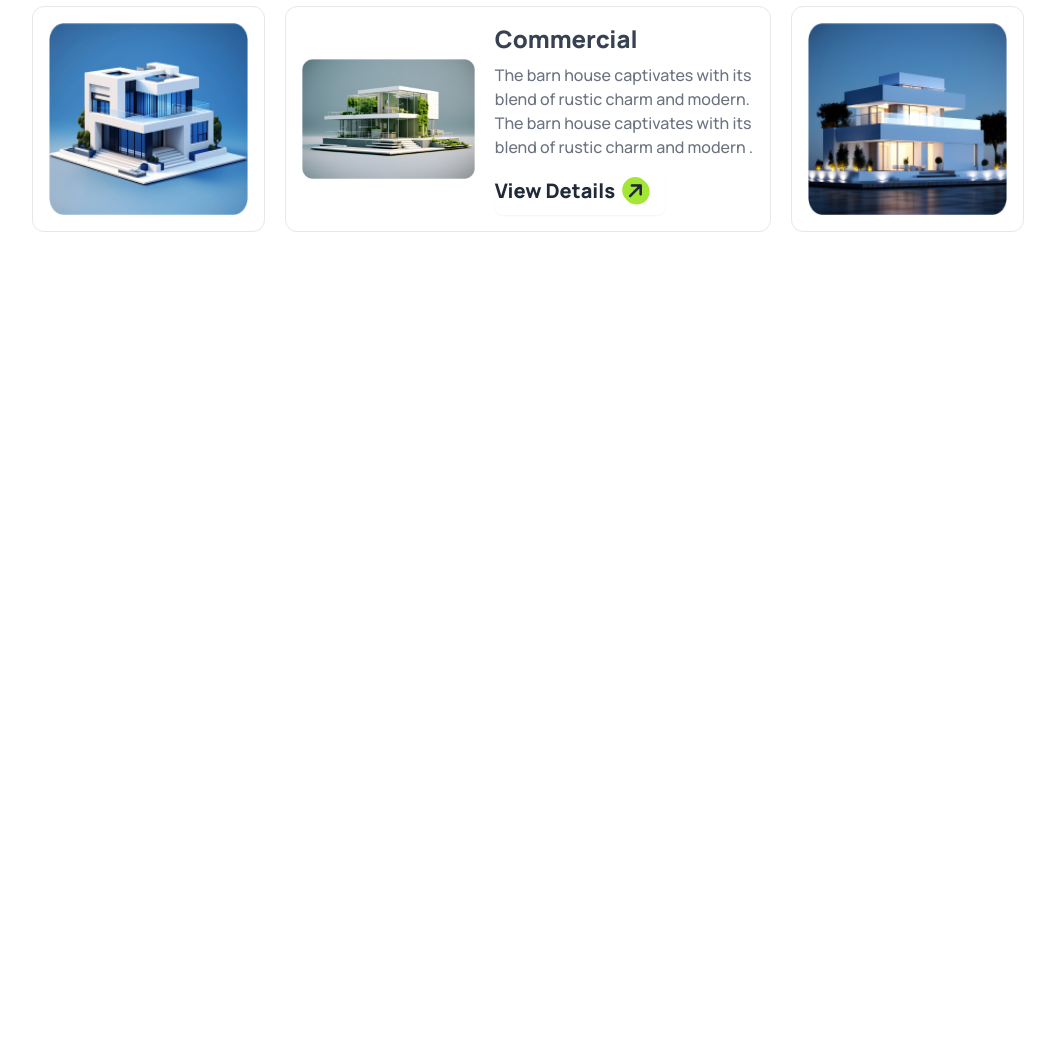
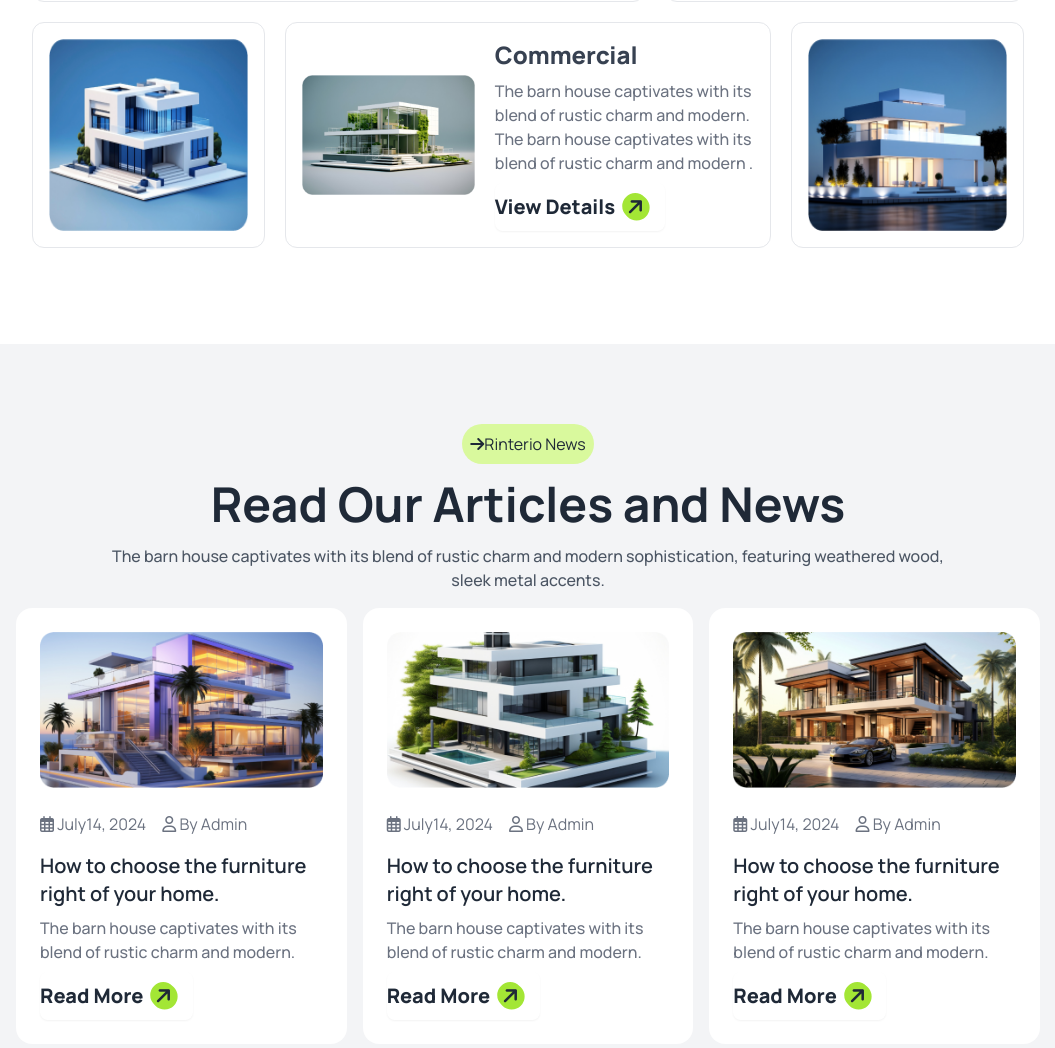
Before and after one commit to nadim-ahmed/architecture-firm, a plain HTML site: page index.html in a window 1280 px wide. Shown: the part 2985-4033 px from the top of the page, without its empty margins (112-1167 px from the left). Before the commit the page ends 3217 px from the top, so only its background shows below. Drawn offline with nearby package versions, Linux system fonts and the light colour scheme.

Commit message:
Article & News section added

```diff
--- a/index.html
+++ b/index.html
@@ -227,9 +227,9 @@
         </section>
 
         <!-- Portfolio section  -->
-        <section class="max-w-screen-lg mx-auto">
+        <section class="max-w-screen-lg mx-auto my-24">
             <!-- content  -->
-            <div class="text-center w-10/12 mx-auto mt-20">
+            <div class="text-center w-10/12 mx-auto">
                 <div class="bg-lime-200 p-2 rounded-full w-fit mx-auto">
                     <p><i class="fa-solid fa-arrow-right"></i>Explore our Latest works</p>
                 </div>
@@ -241,7 +241,7 @@
             </div>
             <!-- grid  -->
             <div
-                class="mx-4 grid gap-5 grid-cols-1 grid-rows-6 md:grid-cols-2 md:grid-rows-4 lg:grid-cols-8 lg:grid-rows-2 ">
+                class="mx-4 grid gap-5 grid-cols-1 grid-rows-6 md:grid-cols-2 md:grid-rows-4 lg:grid-cols-8 lg:grid-rows-2">
 
                 <div
                     class="p-4 border border-gray-200 rounded-xl flex flex-col md:flex-row gap-5 lg:col-span-5 md:col-span-2 items-center">
@@ -290,6 +290,83 @@
                 </div>
             </div>
         </section>
+
+        <!-- article & news section  -->
+        <section>
+            <div class="min-h-screen w-full bg-gray-100 px-5">
+                <!-- content  -->
+                <div class="text-center w-10/12 mx-auto pt-20">
+                    <div class="bg-lime-200 p-2 rounded-full w-fit mx-auto">
+                        <p><i class="fa-solid fa-arrow-right"></i>Rinterio News</p>
+                    </div>
+                    <h2 class="font-bold text-4xl md:text-5xl my-4">Read Our Articles and News</h2>
+                    <p class="mb-4 font-medium text-gray-600 w-10/12 mx-auto">The barn house captivates with its blend
+                        of rustic
+                        charm
+                        and modern sophistication,
+                        featuring
+                        weathered wood, sleek metal accents.</p>
+                </div>
+                <!-- cards -->
+
+                <div class="max-w-screen-lg mx-auto flex flex-col lg:flex-row gap-4 items-center">
+                    <div class="card bg-base-100 w-96 md:w-10/12 flex flex-col md:flex-row lg:flex-col">
+                        <figure class="px-6 pt-6">
+                            <img src="./assets/article1.png" alt="" class="rounded-xl" />
+                        </figure>
+                        <div class="items-center text-left p-6">
+                            <div class="flex items-center text-left gap-4 text-gray-500 mb-4">
+                                <p><i class="fa-regular fa-calendar-days"></i> July14, 2024</p>
+                                <p><i class="fa-regular fa-user"></i> By Admin</p>
+                            </div>
+                            <h2 class="card-title">How to choose the furniture right of your home.</h2>
+                            <p class="font-medium text-gray-500 my-2">The barn house captivates with its blend of rustic
+                                charm and modern. </p>
+                            <button class="btn bg-transparent border-0 font-extrabold text-xl pl-0 ">
+                                Read More
+                                <i class="fa-solid fa-arrow-right -rotate-45 bg-lime-400 rounded-full p-1"></i>
+                            </button>
+                        </div>
+                    </div>
+                    <div class="card bg-base-100 w-96 md:w-10/12 flex flex-col md:flex-row lg:flex-col">
+                        <figure class="px-6 pt-6">
+                            <img src="./assets/article2.png" alt="" class="rounded-xl" />
+                        </figure>
+                        <div class="items-center text-left p-6">
+                            <div class="flex items-center text-left gap-4 text-gray-500 mb-4">
+                                <p><i class="fa-regular fa-calendar-days"></i> July14, 2024</p>
+                                <p><i class="fa-regular fa-user"></i> By Admin</p>
+                            </div>
+                            <h2 class="card-title">How to choose the furniture right of your home.</h2>
+                            <p class="font-medium text-gray-500 my-2">The barn house captivates with its blend of rustic
+                                charm and modern. </p>
+                            <button class="btn bg-transparent border-0 font-extrabold text-xl pl-0 ">
+                                Read More
+                                <i class="fa-solid fa-arrow-right -rotate-45 bg-lime-400 rounded-full p-1"></i>
+                            </button>
+                        </div>
+                    </div>
+                    <div class="card bg-base-100 w-96 md:w-10/12 flex flex-col md:flex-row lg:flex-col">
+                        <figure class="px-6 pt-6">
+                            <img src="./assets/article3.png" alt="" class="rounded-xl" />
+                        </figure>
+                        <div class="items-center text-left p-6">
+                            <div class="flex items-center text-left gap-4 text-gray-500 mb-4">
+                                <p><i class="fa-regular fa-calendar-days"></i> July14, 2024</p>
+                                <p><i class="fa-regular fa-user"></i> By Admin</p>
+                            </div>
+                            <h2 class="card-title">How to choose the furniture right of your home.</h2>
+                            <p class="font-medium text-gray-500 my-2">The barn house captivates with its blend of rustic
+                                charm and modern. </p>
+                            <button class="btn bg-transparent border-0 font-extrabold text-xl pl-0  ">
+                                Read More
+                                <i class="fa-solid fa-arrow-right -rotate-45 bg-lime-400 rounded-full p-1"></i>
+                            </button>
+                        </div>
+                    </div>
+                </div>
+            </div>
+        </section>
     </main>
     <!-- footer section -->
     <footer>
```
